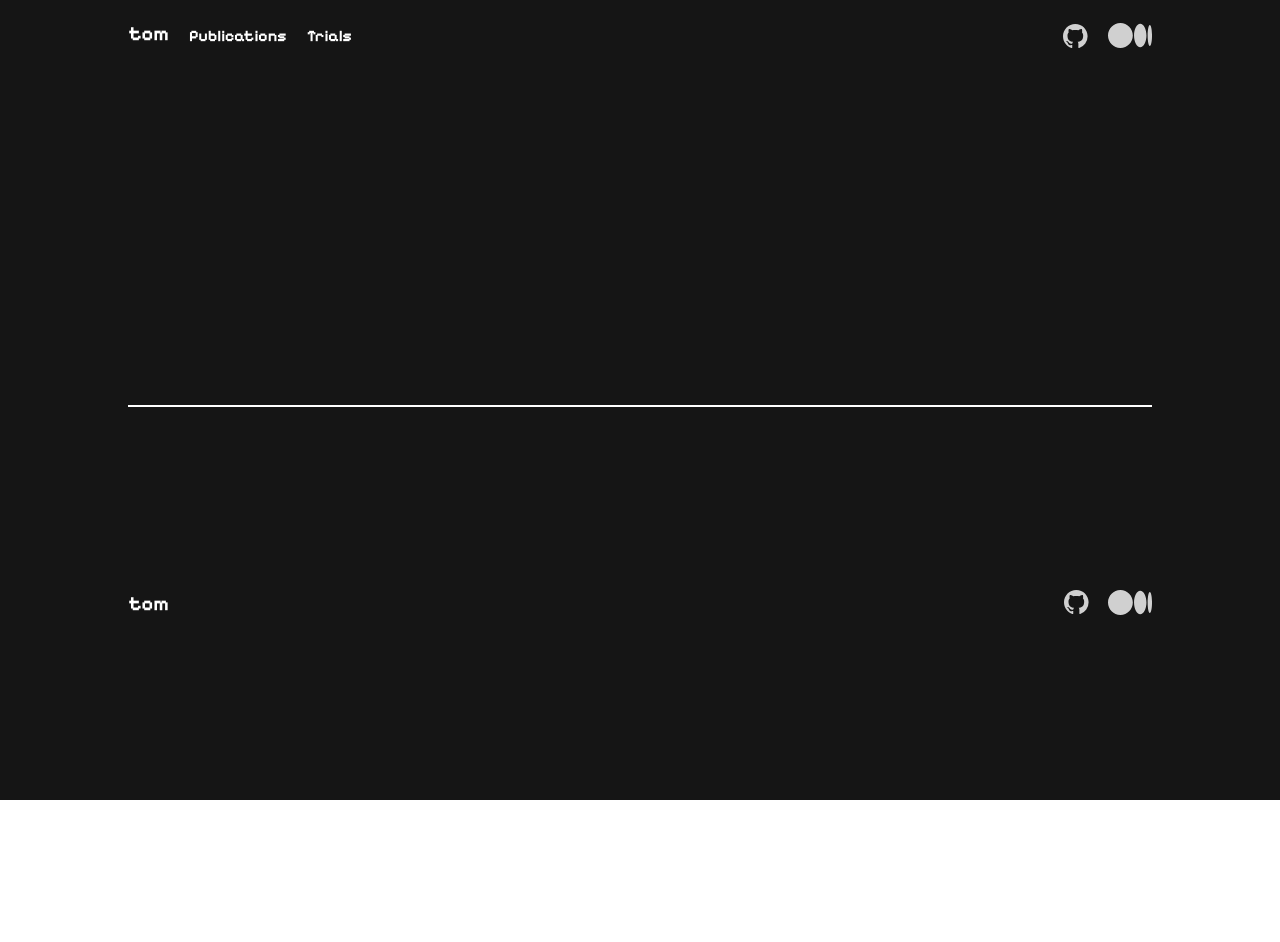
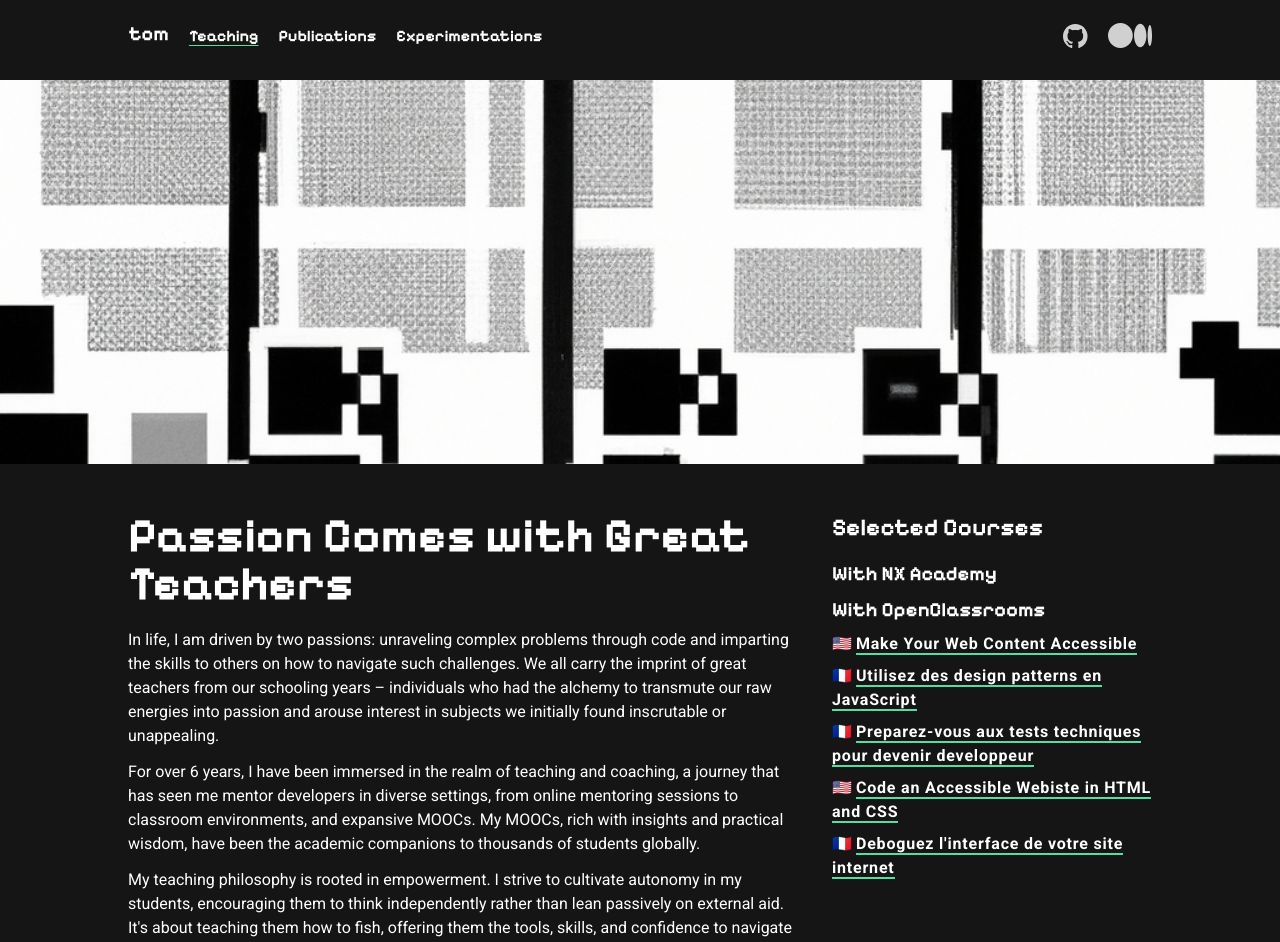
Before and after one commit to tdimnet/tdimnet.github.io, a React (Vite) app: page /teaching in a window 1280 px wide. Shown: the top 942 px of the page. Before the commit the page ends 800 px from the top, so only its background shows below. Built offline with nearby package versions, Linux system fonts and the light colour scheme.

Commit message:
Writing the Teaching page

```diff
--- a/src/App.tsx
+++ b/src/App.tsx
@@ -6,6 +6,7 @@ import Footer from "./components/Footer";
 import Header from "./components/Header";
 
 import Home from "./pages/Home";
+import Teaching from "./pages/Teaching";
 import Publications from "./pages/Publications";
 import Experimentations from "./pages/Experimentations";
 
@@ -18,6 +19,7 @@ function App() {
             <Header />
           </div>
           <Routes>
+            <Route path="/teaching" element={<Teaching />} />
             <Route path="/publications" element={<Publications />} />
             <Route path="/experimentations" element={<Experimentations />} />
             <Route path="/" element={<Home />} />
--- a/src/components/Header/index.tsx
+++ b/src/components/Header/index.tsx
@@ -16,6 +16,19 @@ function Component() {
           <li className="mr-2 lg:mr-5">
             <Link to="/">
               <Heading css="text-white" content="tom" as="h3" />
+            </Link>
+          </li>
+          <li className="hidden md:block mr-2 lg:mr-5">
+            <Link to="/teaching">
+              <Paragraph
+                css={
+                  pathname === "/teaching"
+                    ? "underline decoration-secondary underline-offset-4"
+                    : ""
+                }
+              >
+                Teaching
+              </Paragraph>
             </Link>
           </li>
           <li className="hidden md:block mr-2 lg:mr-5">
@@ -40,7 +53,7 @@ function Component() {
                     : ""
                 }
               >
-                Trials
+                Experimentations
               </Paragraph>
             </Link>
           </li>
@@ -65,6 +78,19 @@ function Component() {
         </ul>
         <ul className="flex">
           <li className="md:hidden mr-2 lg:mr-5">
+            <Link to="/teaching">
+              <Paragraph
+                css={
+                  pathname === "/teaching"
+                    ? "underline decoration-secondary underline-offset-4"
+                    : ""
+                }
+              >
+                Teaching
+              </Paragraph>
+            </Link>
+          </li>
+          <li className="md:hidden mr-2 lg:mr-5">
             <Link to="/publications">
               <Paragraph
                 css={
@@ -86,7 +112,7 @@ function Component() {
                     : ""
                 }
               >
-                Trials
+                Experimentations
               </Paragraph>
             </Link>
           </li>
--- /dev/null
+++ b/src/data/courses.ts
@@ -0,0 +1,45 @@
+type Course = {
+  id: number;
+  language: string;
+  name: string;
+  url: string;
+  brand: "oc" | "nx";
+};
+
+export const courses: Course[] = [
+  {
+    id: 1,
+    language: "🇺🇸",
+    name: "Make Your Web Content Accessible",
+    url: "https://openclassrooms.com/en/courses/6663451-make-your-web-content-accessible",
+    brand: "oc",
+  },
+  {
+    id: 2,
+    language: "🇫🇷",
+    name: "Utilisez des design patterns en JavaScript",
+    url: "https://openclassrooms.com/fr/courses/7133336-utilisez-des-design-patterns-en-javascript",
+    brand: "oc",
+  },
+  {
+    id: 3,
+    language: "🇫🇷",
+    name: "Preparez-vous aux tests techniques pour devenir developpeur",
+    url: "https://openclassrooms.com/fr/courses/6045521-preparez-vous-aux-tests-techniques-pour-devenir-developpeur",
+    brand: "oc",
+  },
+  {
+    id: 4,
+    language: "🇺🇸",
+    name: "Code an Accessible Webiste in HTML and CSS",
+    url: "https://openclassrooms.com/en/courses/6663461-code-an-accessible-website-in-html-css",
+    brand: "oc",
+  },
+  {
+    id: 5,
+    language: "🇫🇷",
+    name: "Deboguez l'interface de votre site internet",
+    url: "https://openclassrooms.com/fr/courses/7159296-deboguez-l-interface-de-votre-site-internet",
+    brand: "oc",
+  },
+];
--- /dev/null
+++ b/src/pages/Teaching/index.tsx
@@ -0,0 +1,109 @@
+import Heading from "../../components/Heading";
+import Banner from "../../components/Banner";
+import Paragraph from "../../components/Paragraph";
+import Link from "../../components/Link";
+
+import { courses } from "../../data/courses";
+
+function Page() {
+  return (
+    <main className="mb-8">
+      <section>
+        <div className="h-96 mb-12">
+          <Banner
+            src="/assets/a-classrooms.png"
+            alt="A classroom with computers in pixel art"
+          />
+        </div>
+        <div className="grid lg:grid-cols-3 gap-8">
+          <article className="lg:col-span-2">
+            <Heading
+              css="text-white mb-5"
+              content="Passion Comes with Great Teachers"
+              as="h1"
+            />
+            <Paragraph css="mb-3">
+              In life, I am driven by two passions: unraveling complex problems
+              through code and imparting the skills to others on how to navigate
+              such challenges. We all carry the imprint of great teachers from
+              our schooling years – individuals who had the alchemy to transmute
+              our raw energies into passion and arouse interest in subjects we
+              initially found inscrutable or unappealing.
+            </Paragraph>
+            <Paragraph css="mb-3">
+              For over 6 years, I have been immersed in the realm of teaching
+              and coaching, a journey that has seen me mentor developers in
+              diverse settings, from online mentoring sessions to classroom
+              environments, and expansive MOOCs. My MOOCs, rich with insights
+              and practical wisdom, have been the academic companions to
+              thousands of students globally.
+            </Paragraph>
+            <Paragraph css="mb-3">
+              My teaching philosophy is rooted in empowerment. I strive to
+              cultivate autonomy in my students, encouraging them to think
+              independently rather than lean passively on external aid. It's
+              about teaching them how to fish, offering them the tools, skills,
+              and confidence to navigate the intricate waters of coding
+              independently.
+            </Paragraph>
+            <Paragraph css="mb-3">
+              Over the years, my exploratory journey in education has woven
+              through various teaching modalities. From one-on-one coaching
+              sessions to orchestrating classes and designing 8 comprehensive
+              online courses with OpenClassrooms, every interaction is an
+              opportunity to ignite curiosity, nurture skills, and inspire
+              excellence.
+            </Paragraph>
+          </article>
+          <aside>
+            <Heading css="text-white mb-4" content="Selected Courses" as="h2" />
+            <div>
+              <Heading
+                css="text-white mb-2"
+                content="With NX Academy"
+                as="h3"
+              />
+              <ul>
+                {courses
+                  .filter((course) => course.brand === "nx")
+                  .map((course) => (
+                    <li className="mb-3" key={course.id}>
+                      {course.language}{" "}
+                      <Link
+                        content={course.name}
+                        to={course.url}
+                        external
+                      ></Link>
+                    </li>
+                  ))}
+              </ul>
+            </div>
+            <div>
+              <Heading
+                css="text-white mb-2"
+                content="With OpenClassrooms"
+                as="h3"
+              />
+              <ul>
+                {courses
+                  .filter((course) => course.brand === "oc")
+                  .map((course) => (
+                    <li className="mb-2" key={course.id}>
+                      {course.language}{" "}
+                      <Link
+                        content={course.name}
+                        to={course.url}
+                        external
+                      ></Link>
+                    </li>
+                  ))}
+              </ul>
+            </div>
+          </aside>
+        </div>
+      </section>
+    </main>
+  );
+}
+
+export default Page;
```
Also changed, not shown: src/assets/a-classrooms.png (added), src/assets/a-teacher.png (added).
